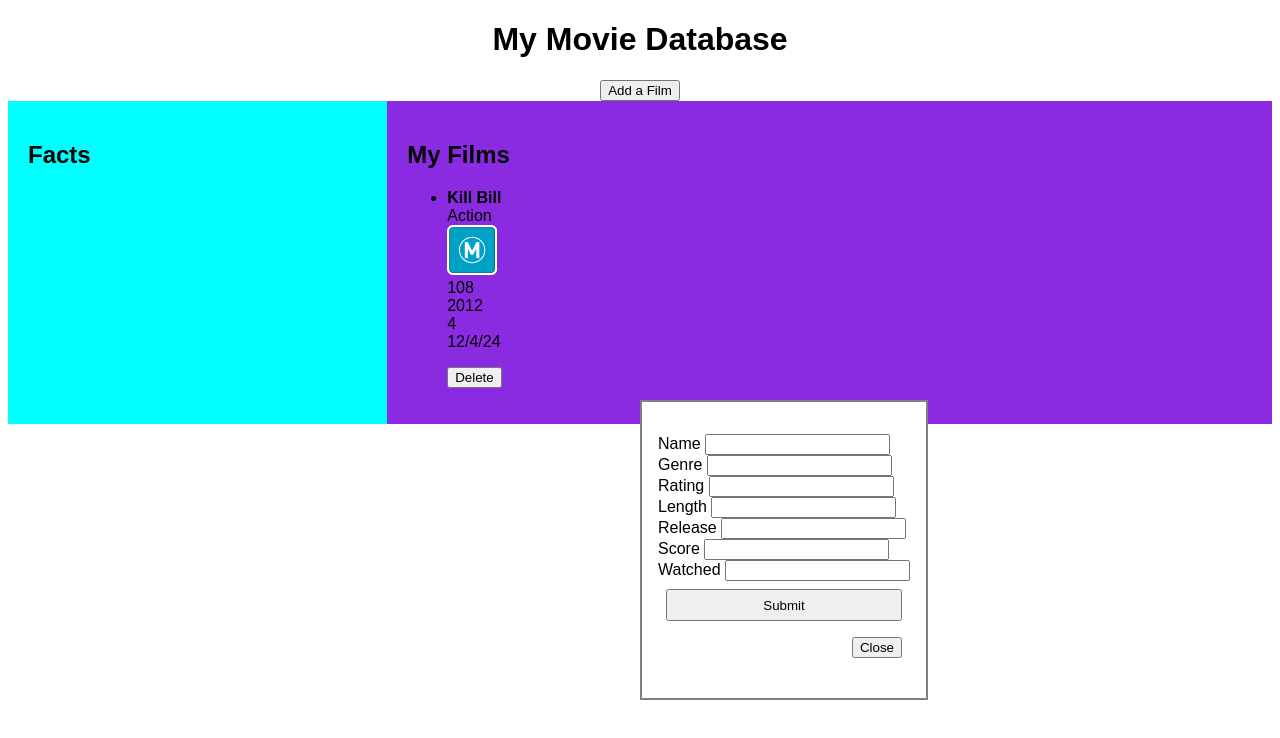
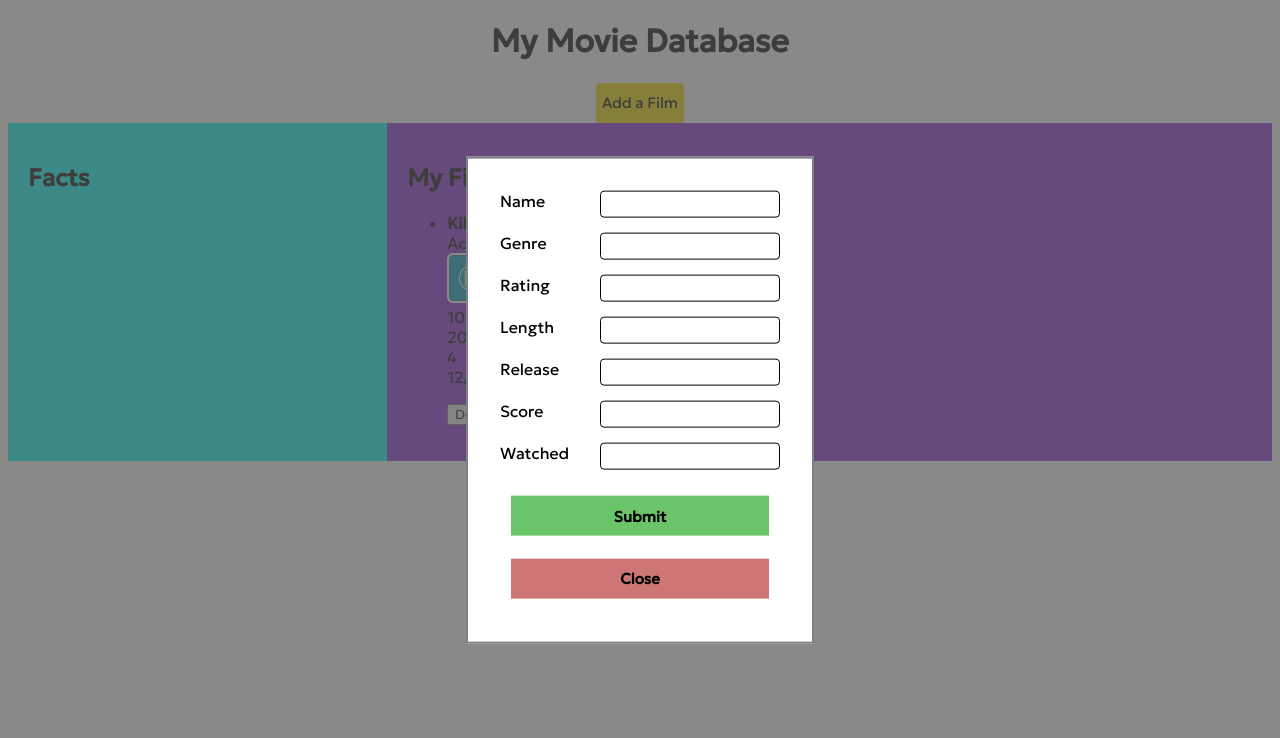
Before and after one commit to oxyesthesia/oxyesthesia.github.io, a plain HTML site: page index.html in a window 1280 px wide. Both pictures are taken after a click on the button "Add a Film". Drawn offline with Linux system fonts and the light colour scheme.

Commit message:
CSS form and button

```diff
--- a/index.html
+++ b/index.html
@@ -6,27 +6,32 @@
   <meta name="viewport" content="width=device-width">
   <title>My Movie Database</title>
   <link href="style.css" rel="stylesheet" type="text/css" />
+  <link rel="preconnect" href="https://fonts.googleapis.com">
+  <link rel="preconnect" href="https://fonts.gstatic.com" crossorigin>
+  <link href="https://fonts.googleapis.com/css2?family=Geologica&display=swap" rel="stylesheet">
 </head>
 
 <body>
   <div class="header">
-    <h1>My Movie Database</h1>
+    <h1 class="geologica-bold">My Movie Database</h1>
     <button class="addFilm" onclick="openForm()">Add a Film</button>
   </div>
   <div class="container">
     <div class="form_entry">
-      <form id="filmform">
+      <div class="translucent" id="translucent">
+      </div>
+      <form id="filmform" class="form">
         <div class="'form-row">
           <label for="filmName">Name</label>
-          <input type="text" name="filmName" id="filmName" required="true">
+          <input class="data-entry" type="text" name="filmName" id="filmName" required="true">
         </div>
         <div class="'form-row">
           <label for="filmGenre">Genre</label>
-          <input type="text" name="filmGenre" id="filmGenre" required="true">
+          <input class="data-entry" type="text" name="filmGenre" id="filmGenre" required="true">
         </div>
         <div class="'form-row">
           <label for="filmRating">Rating</label>
-          <input list="rating" name="filmRating" id="filmRating" required="true">
+          <input class="data-entry" list="rating" name="filmRating" id="filmRating" required="true">
           <datalist id="rating">
               <option value="E">
               <option value="G">
@@ -39,33 +44,33 @@
         </div>
         <div class="'form-row">
           <label for="filmLength">Length</label>
-          <input type="number" name="filmLength" id="filmLength" required="true">
+          <input class="data-entry" type="number" name="filmLength" id="filmLength" required="true">
         </div>
         <div class="'form-row">
           <label for="filmRelease">Release</label>
-          <input type="number" name="filmRelease" id="filmRelease" required="true">
+          <input class="data-entry" type="number" name="filmRelease" id="filmRelease" required="true">
         </div>
         <div class="'form-row">
           <label for="filmScore">Score</label>
-          <input type="number" name="filmScore" id="filmScore" required="true">
+          <input class="data-entry" type="number" name="filmScore" id="filmScore" required="true">
         </div>
         <div class="'form-row">
           <label for="filmWatch">Watched</label>
-          <input type="text" name="filmWatch" id="filmWatch" required="true">
+          <input class="data-entry" type="text" name="filmWatch" id="filmWatch" required="true">
         </div>
         <div class="form-row">
-          <input type="submit">
+          <input class="geologica-bold" type="submit">
         </div>
         <div class="form-row">
-          <button class="close" onClick="closeForm()">Close</button>
+          <button id="close" class="geologica-bold" onClick="closeForm()">Close</button>
         </div>
       </form>
     </div>
     <div class="data_display">
-      <h2>Facts</h2>
+      <h2 class="geologica-bold">Facts</h2>
     </div>
     <div class="data_list">
-      <h2>My Films</h2>
+      <h2 class="geologica-bold">My Films</h2>
         <ul id="filmlist">
       </ul>
     </div>
--- a/script.js
+++ b/script.js
@@ -3,10 +3,12 @@ const filmlist = document.getElementById("filmlist");
 
 function openForm() {
   document.getElementById('filmform').style.display = "block";
+  document.getElementById('translucent').style.display = "block";
 }
 
 function closeForm() {
   document.getElementById('filmform').style.display = "none";
+  document.getElementById('translucent').style.display = "none";
 }
 
 form.addEventListener("submit", function(event) {
--- a/style.css
+++ b/style.css
@@ -1,8 +1,28 @@
 html {
   height: 100%;
   width: 100%;
-  font-family: Arial, Helvetica, sans-serif;
+  font-family: "Geologica", sans-serif;
+  font-optical-sizing: auto;
+  font-weight: 400;
+  font-style: normal;
+  font-variation-settings:
+    "slnt" 0,
+    "CRSV" 0,
+    "SHRP" 0;
 }
+
+.geologica-bold {
+  font-family: "Geologica", sans-serif;
+  font-optical-sizing: auto;
+  font-weight: 600;
+  font-style: normal;
+  font-variation-settings:
+    "slnt" 0,
+    "CRSV" 0,
+    "SHRP" 0;
+}
+
+/* https://fonts.google.com/specimen/Geologica */
 
 .header {
   text-align: center;
@@ -10,6 +30,28 @@ html {
 
 * {
   box-sizing: border-box;
+}
+
+.addFilm {
+  font-size: 15px;
+  height: 40px;
+  flex-grow: 1;
+  background-color: rgb(247, 222, 0);
+  border: none;
+  border-radius: 4px;
+  font-family: "Geologica", sans-serif;
+  font-optical-sizing: auto;
+  font-weight: 400;
+  font-style: normal;
+  font-variation-settings:
+    "slnt" 0,
+    "CRSV" 0,
+    "SHRP" 0;
+}
+
+.addFilm:hover {
+  background-color: rgb(247, 189, 0);
+  font-size: 18px;
 }
 
 .classification {
@@ -33,36 +75,85 @@ html {
   padding: 20px;
 }
 
-@media (max-width: 600px) {
+@media (max-width: 900px) {
   .container {
     flex-direction: column;
   }
 }
 
+.translucent {
+  display: none;
+  background-color: rgba(87, 87, 84, 0.7);
+  position: absolute;
+  top: 0;
+  left: 0;
+  width: 100%;
+  height: 100%;
+}
+
 form {
   display: none;
+  transform: translate(-50%, -50%);
   position: fixed;
-  max-width: 500px;
   z-index: 10;
   top: 50%;
   left: 50%;
   margin: 0 auto;
   border: 2px solid grey;
   background-color: white;
-  padding: 2em 1em;
+  padding: 2em 2em;
 }
 
 .form-row {
   display: flex;
   justify-content: flex-end;
-  padding: .5em;
+  padding: .7em;
 }
 
-.form-row > label {
+label {
   width: 100px;
+  float: left;
+  text-align: left;
+}
+
+.data-entry {
+  float: left;
+  padding: 4px 4px;
+  margin-bottom: 15px;
+  border: 1px solid black;
+  border-radius: 4px;
+  font-family: "Geologica", sans-serif;
+  font-optical-sizing: auto;
+  font-weight: 400;
+  font-style: normal;
+  font-variation-settings:
+    "slnt" 0,
+    "CRSV" 0,
+    "SHRP" 0;
 }
 
 .form-row > input {
-  padding: .5em;
+  font-size: 15px;
+  height: 40px;
   flex-grow: 1;
+  background-color: rgb(106, 197, 106);
+  border: none;
 }
+
+.form-row > input:hover {
+  background-color: rgb(60, 221, 60);
+  font-size: 18px;
+}
+
+#close {
+  font-size: 15px;
+  height: 40px;
+  flex-grow: 1;
+  background-color: rgb(206, 117, 117);
+  border: none;
+}
+
+#close:hover {
+  background-color: rgb(221, 50, 50);
+  font-size: 18px;
+}
```
